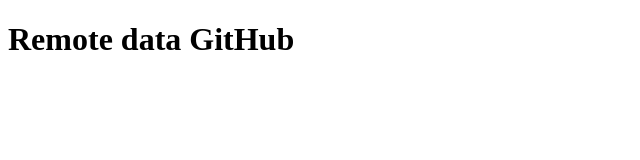
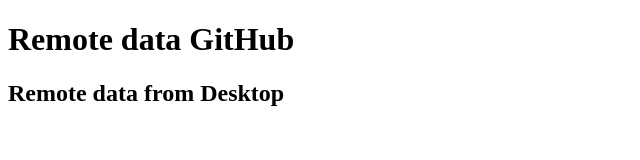
Before and after one commit to varquits/WPU-Remote, a plain HTML site: page index.html in a window 1280 px wide. Shown: the whole page, without its empty margins (0-640 px from the left). Drawn offline with Linux system fonts and the light colour scheme.

Commit message:
Menambahkan Remote data from Desktop

```diff
--- a/index.html
+++ b/index.html
@@ -5,6 +5,8 @@
 </head>
 <body>
 	<h1>Remote data GitHub</h1>
+	<h2>Remote data from Desktop</h2>
+
 
 </body>
 </html>
```
